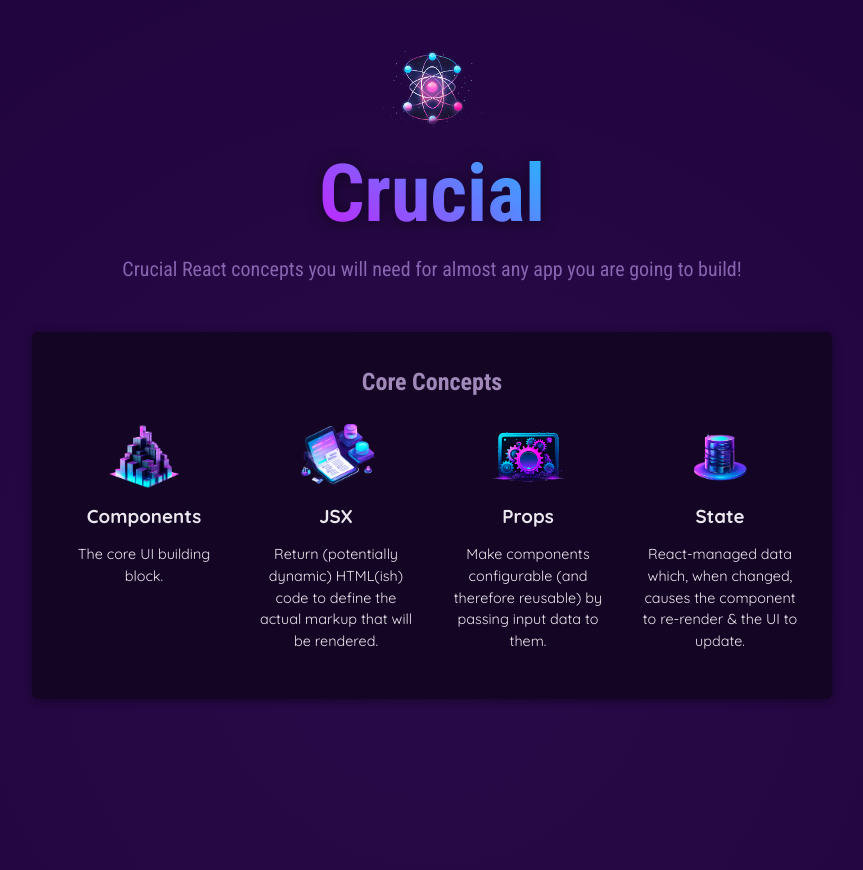
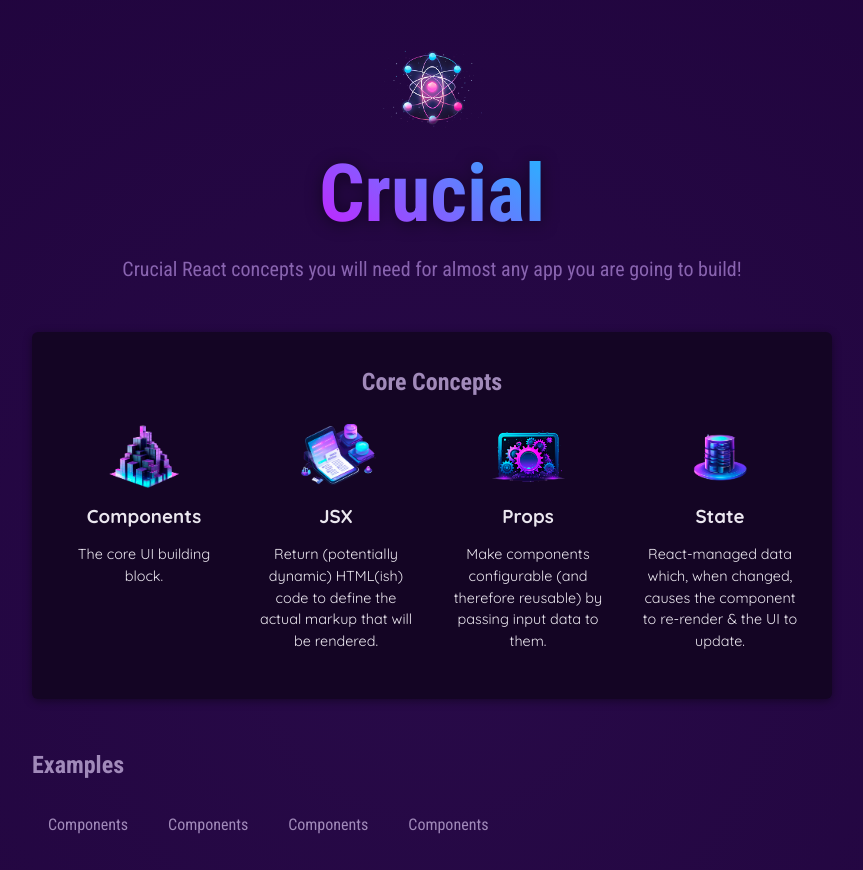
Before and after one commit to pablorotten/academind-react-complete-guide-course, a React (Vite) app: page / in a window 1280 px wide. Shown: the top 870 px of the page, without its empty margins (208-1071 px from the left). Built offline with nearby package versions, Linux system fonts and the light colour scheme.

Commit message:
Component composition: Children props

```diff
--- a/src/App.jsx
+++ b/src/App.jsx
@@ -1,8 +1,9 @@
-import componentsImg from './assets/components.png';
-import { CORE_CONCEPTS } from './data';
-import Header from './components/Header.jsx';
-import CoreConcept from './components/CoreConcept.jsx';
-import CoreConceptWithObjectDestructuring from './components/CoreConceptWithObjectDestructuring.jsx';
+import componentsImg from "./assets/components.png";
+import { CORE_CONCEPTS } from "./data";
+import Header from "./components/Header.jsx";
+import CoreConcept from "./components/CoreConcept.jsx";
+import CoreConceptWithObjectDestructuring from "./components/CoreConceptWithObjectDestructuring.jsx";
+import TabButton from "./components/TabButton.jsx";
 
 function App() {
   return (
@@ -29,6 +30,15 @@
             ))}
           </ul>
         </section>
+        <section id="examples">
+          <h2>Examples</h2>
+          <menu>
+          <TabButton>Components</TabButton>
+          <TabButton>Components</TabButton>
+          <TabButton>Components</TabButton>
+          <TabButton>Components</TabButton>
+          </menu>
+        </section>
       </main>
     </div>
   );
--- /dev/null
+++ b/src/components/TabButton.jsx
@@ -0,0 +1,3 @@
+export default function TabButton(props) {
+  return <li><button>{props.children}</button></li>;
+}
```
Also changed, not shown: 1 other file (tests, documents, lock files or other folders).
